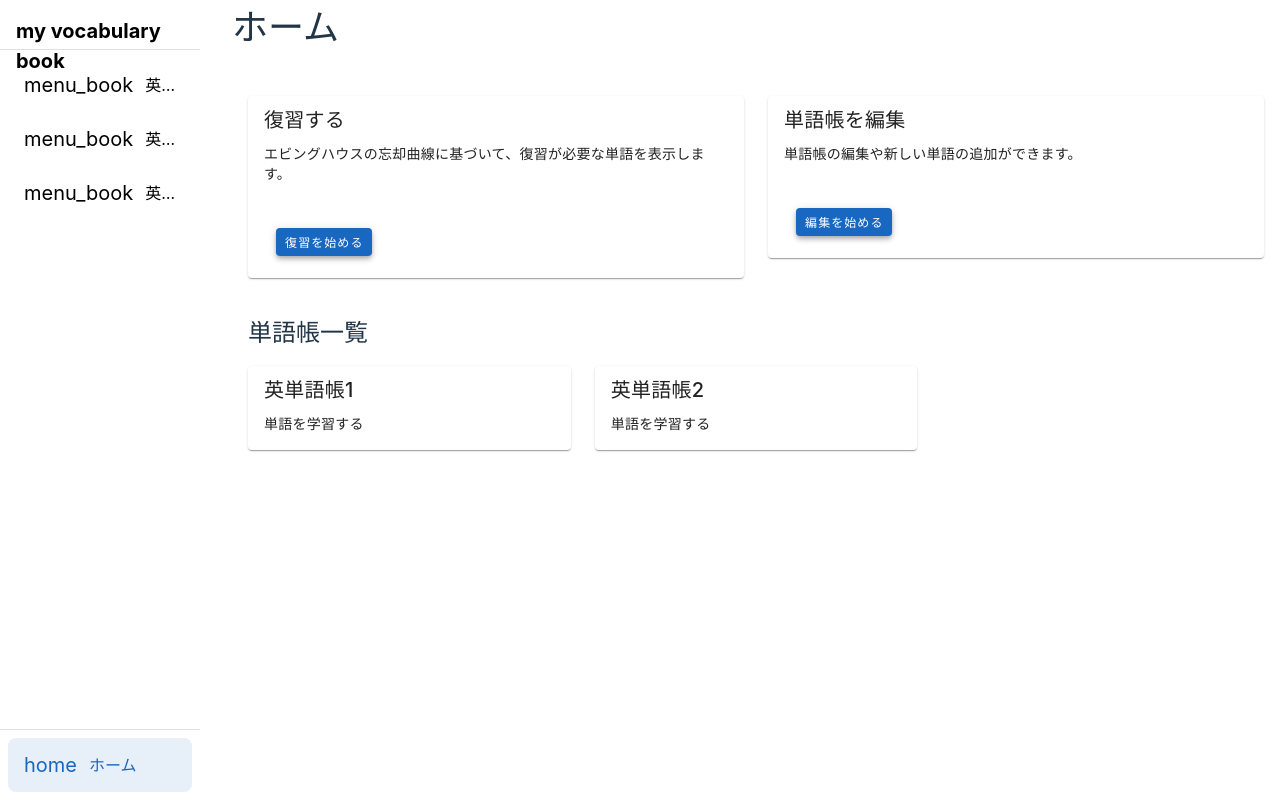
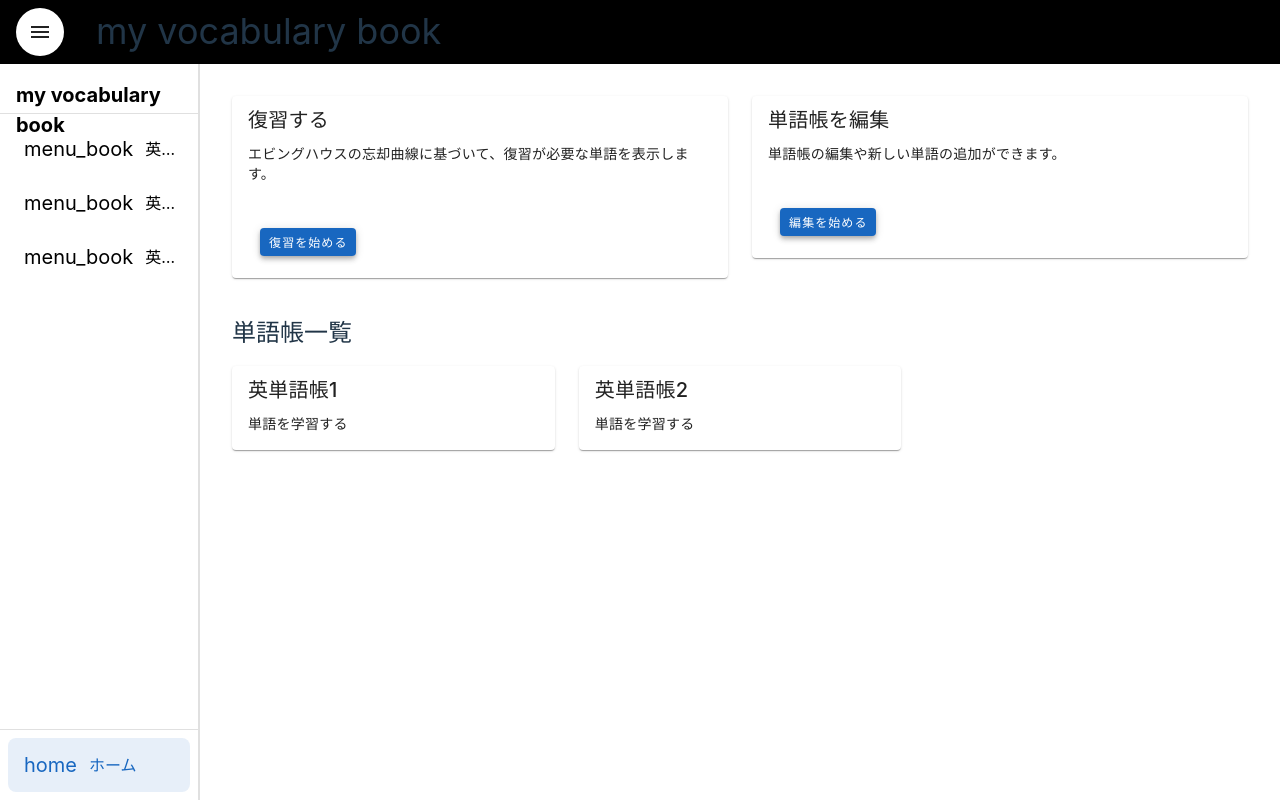
Before and after one commit to hisho-123/my-vocabulary-book_frontend, a Vue app: page / in a window 1280 px wide. Both pictures are taken after a click on the button "サインイン". Built offline with nearby package versions, Linux system fonts and the light colour scheme.

Commit message:
headerを優先表示させ、サイドバーの折りたたみ機能を追加

```diff
--- a/src/App.vue
+++ b/src/App.vue
@@ -1,24 +1,49 @@
 <script setup lang="ts">
-import { computed } from 'vue';
+import { computed, ref, onMounted, onUnmounted } from 'vue';
 import { useRoute } from 'vue-router';
 import Sidebar from "@/navigation/Sidebar.vue";
 import Header from "@/navigation/Header.vue";
 
 const route = useRoute();
 const isLoginPage = computed(() => route.name === 'Login');
+const isSidebarOpen = ref(true);
+
+const toggleSidebar = () => {
+  isSidebarOpen.value = !isSidebarOpen.value;
+};
+
+const checkScreenSize = () => {
+  isSidebarOpen.value = window.innerWidth > 510;
+};
+
+onMounted(() => {
+  checkScreenSize();
+  window.addEventListener('resize', checkScreenSize);
+});
+
+onUnmounted(() => {
+  window.removeEventListener('resize', checkScreenSize);
+});
 </script>
 <template>
   <div class="display" :class="{ 'login-layout': isLoginPage }">
     <template v-if="!isLoginPage">
-      <div class="sidebar">
-        <Sidebar />
+      <div class="header">
+        <v-btn
+          icon="mdi-menu"
+          class="menu-button"
+          @click="toggleSidebar"
+        />
+        <Header />
       </div>
-      <div class="page">
-        <div class="header">
-          <Header />
+      <div class="main-content">
+        <div class="sidebar" :class="{ 'sidebar-closed': !isSidebarOpen }">
+          <Sidebar />
         </div>
-        <div class="body">
-          <router-view />
+        <div class="page" :class="{ 'page-expanded': !isSidebarOpen }">
+          <div class="body">
+            <router-view />
+          </div>
         </div>
       </div>
     </template>
@@ -32,6 +57,7 @@ const isLoginPage = computed(() => route.name === 'Login');
   height: 100vh;
   width: 100vw;
   display: flex;
+  flex-direction: column;
   padding: 0 !important;
 
   &.login-layout {
@@ -40,18 +66,48 @@ const isLoginPage = computed(() => route.name === 'Login');
     background-color: #f5f5f5;
   }
 }
+
+.header {
+  height: 64px;
+  width: 100%;
+  display: flex;
+  align-items: center;
+  padding: 0 16px;
+  background-color: #000000;
+  border-bottom: 1px solid rgba(0, 0, 0, 0.12);
+}
+
+.main-content {
+  display: flex;
+  flex: 1;
+  overflow: hidden;
+}
+
 .page {
-  width: calc(100% - 200px);
+  flex: 1;
   display: flex;
   flex-direction: column;
-  padding-left: 32px;
+  padding: 16px;
+  transition: margin-left 0.3s ease;
+
+  &.page-expanded {
+    margin-left: 0;
+  }
 }
-.header {
-  height: calc(100% / 10);
-}
+
 .sidebar {
-  background-color: aliceblue;
+  background-color: #ffffff;
   height: 100%;
   width: 200px;
+  transition: transform 0.3s ease;
+  border-right: 1px solid rgba(0, 0, 0, 0.12);
+
+  &.sidebar-closed {
+    transform: translateX(-200px);
+  }
+}
+
+.menu-button {
+  margin-right: 16px;
 }
 </style>
--- a/src/navigation/Header.vue
+++ b/src/navigation/Header.vue
@@ -1,20 +1,8 @@
 <script setup lang="ts">
-import { computed } from "vue";
-import { useRoute } from "vue-router";
 import { ref, onMounted } from "vue";
+import { applicationName } from "./navigation.ts";
 
-const route = useRoute();
 const bookTitle = ref("");
-
-const title = computed(() => {
-  if (route.path === "/home") {
-    return "ホーム";
-  }
-  if (route.path.startsWith("/book/")) {
-    return bookTitle.value;
-  }
-  return route.path.substring(1);
-});
 
 onMounted(() => {
   // TODO: APIから単語帳の情報を取得
@@ -23,7 +11,7 @@ onMounted(() => {
 });
 </script>
 <template>
-  <div class="header">{{ title }}</div>
+  <div class="header">{{ applicationName }}</div>
 </template>
 <style lang="scss" scoped>
 .header {
```
